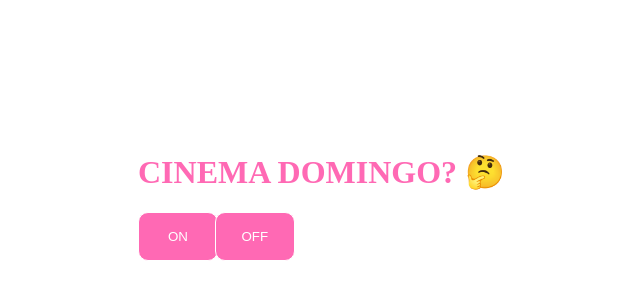
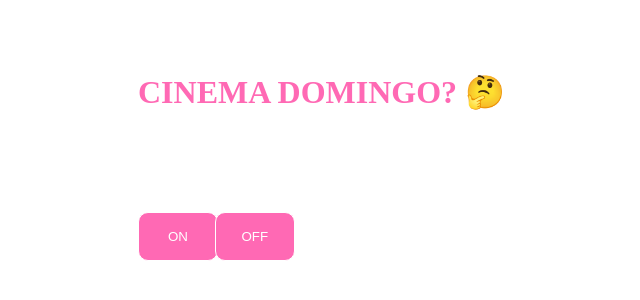
Before and after one commit to MilioranzaJ/pergunta, a plain HTML site: page index.html in a window 1280 px wide. Shown: the part 188-488 px from the top of the page, without its empty margins (374-1014 px from the left). Drawn offline with Linux system fonts and the light colour scheme.

Commit message:
Update style.css

```diff
--- a/style.css
+++ b/style.css
@@ -29,7 +29,7 @@ h1 {
     color: hotpink;
     position: absolute;
     left: 125px;
-    top: 35vh;
+    top: 30vh;
 }
 
 @media (min-width: 450px) {
@@ -50,8 +50,4 @@ h1 {
     #nao {
         left: 46vw;
     }
-
-    h1 {
-        top: 40vh;
-    }
 }
```
